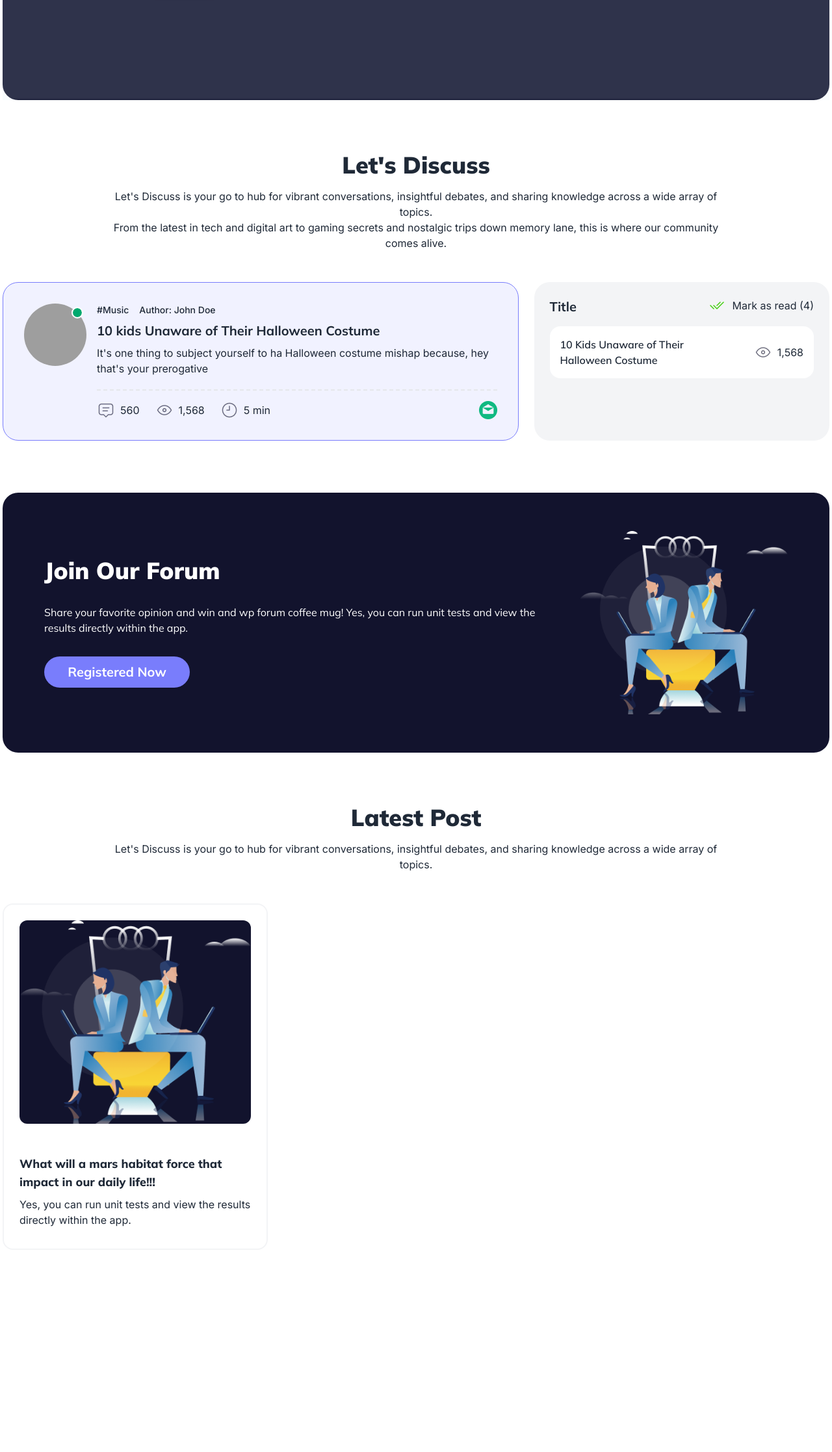
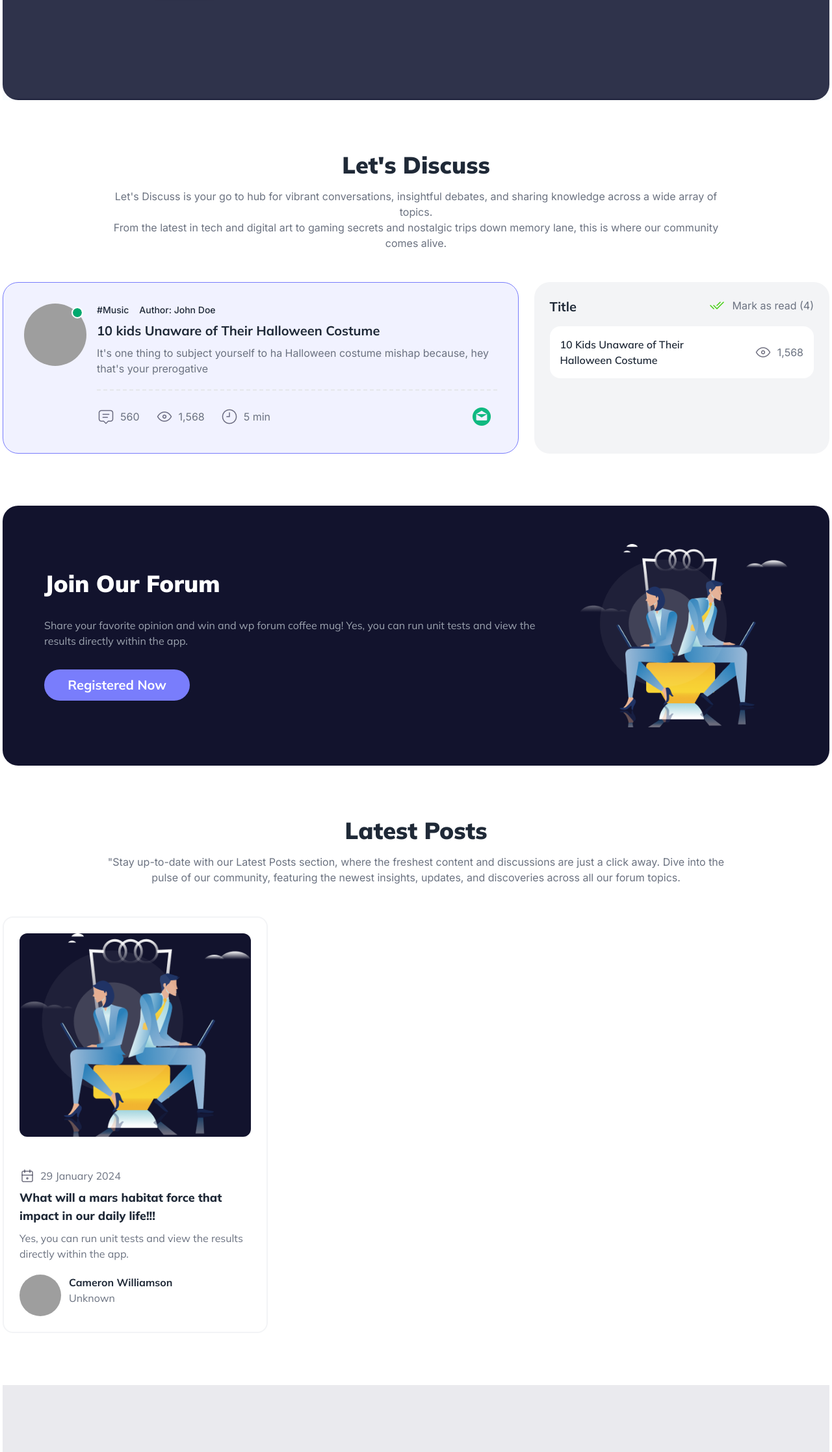
Before and after one commit to abunaim5/pixel-parley, a plain HTML site: page index.html in a window 1280 px wide. Shown: the part 532-2766 px from the top of the page at 65% size. Before the commit the page ends 2455 px from the top, so only its background shows below. Drawn offline with nearby package versions, Linux system fonts and the light colour scheme; grey boxes are pictures that could not be loaded.

Commit message:
added footer section and some corrections

```diff
--- a/index.html
+++ b/index.html
@@ -38,18 +38,26 @@
                 </div>
                 <div class="navbar-end space-x-2">
                     <div class="space-x-2 hidden md:flex">
+                        <div class="tooltip" data-tip="Home">
                             <button class="btn btn-circle">
                                 <img src="images/home.png" alt="">
                             </button>
+                        </div>
+                        <div class="tooltip" data-tip="Create">
                             <button class="btn btn-circle">
                                 <img src="images/pen.png" alt="">
                             </button>
+                        </div>
+                        <div class="tooltip" data-tip="Members">
                             <button class="btn btn-circle">
                                 <img src="images/person.png" alt="">
                             </button>
+                        </div>
+                        <div class="tooltip" data-tip="Blogs">
                             <button class="btn btn-circle">
                                 <img src="images/flag.png" alt="">
                             </button>
+                        </div>
                     </div>
                     <button
                         class="btn text-base md:text-xl text-white font-bold font-mulish rounded-full bg-[#797DFC] min-w-24 md:min-w-32 border-none">Sign
@@ -64,11 +72,11 @@
                 <div class="space-y-4 md:space-y-6 lg:space-y-8 flex-1">
                     <h1
                         class="text-3xl md:text-4xl xl:text-5xl text-white font-molish font-extrabold text-center lg:text-left">
-                        Welcome to <span class="text-[#797DFC]">PixelParley</span>, <br>Where Pixels Meet Discourse
+                        Welcome to <span class="text-[#797DFC]">PixelParley</span>, <br>Where Pixels Meet Discourse!
                     </h1>
                     <p
-                        class="text-base md:text-lg lg:text-xl text-center lg:text-left text-white font-mulish font-medium">
-                        Share your favorite opinion to the worldwide community
+                        class="text-base md:text-lg lg:text-xl text-center lg:text-left text-gray-400 font-mulish font-medium">
+                        Share your favorite opinion to the worldwide community.
                     </p>
                     <div>
                         <label class="input input-bordered flex items-center gap-2 rounded-full pr-0 max-w-[510px]">
@@ -104,7 +112,8 @@
         <section class="space-y-12">
             <div class="text-center space-y-4">
                 <h2 class="text-2xl md:text-4xl font-mulish font-black">Let's Discuss</h2>
-                <p class="max-w-[90%] lg:max-w-[75%] mx-auto">Let's Discuss is your go to hub for vibrant conversations,
+                <p class="max-w-[90%] lg:max-w-[75%] mx-auto text-gray-500">Let's Discuss is your go to hub for vibrant
+                    conversations,
                     insightful debates, and sharing knowledge across a wide array of topics.<span
                         class="hidden lg:flex justify-center">From the latest in tech and digital art to gaming secrets
                         and nostalgic trips down memory lane, this is where our community comes alive.</span></p>
@@ -125,11 +134,12 @@
                                         Doe</span></h5>
                                 <h4 class="text-xl font-bold font-mulish">10 kids Unaware of Their Halloween Costume
                                 </h4>
-                                <p>It's one thing to subject yourself to ha Halloween costume mishap because, hey that's
+                                <p class="text-gray-500">It's one thing to subject yourself to ha Halloween costume
+                                    mishap because, hey that's
                                     your prerogative</p>
                             </div>
                             <div class="flex justify-between items-center gap-4 pt-4">
-                                <div class="flex gap-4 md:gap-6 items-center">
+                                <div class="flex gap-4 md:gap-6 items-center text-gray-500">
                                     <h5 class="flex gap-2 items-center"><img src="images/comment.png" alt="">
                                         <span>560</span>
                                     </h5>
@@ -139,9 +149,9 @@
                                     <h5 class="flex gap-2 items-center"><img src="images/watch.png" alt=""> <span>5
                                             min</span></h5>
                                 </div>
-                                <div>
+                                <button class="btn btn-circle btn-ghost">
                                     <img src="images/email.png" alt="">
-                                </div>
+                                </button>
                             </div>
                         </div>
                     </div>
@@ -152,7 +162,7 @@
                         <h4 class="text-xl font-mulish font-bold">Title</h4>
                         <div class="flex gap-3">
                             <p><img src="images/mark.png" alt=""></p>
-                            <p>Mark as read (4)</p>
+                            <p class="text-gray-500">Mark as read (<span>4</span>)</p>
                         </div>
                     </div>
                     <div id="mark-read" class="mt-4 space-y-4">
@@ -160,7 +170,7 @@
                             <h4 class="font-semibold font-mulish">10 Kids Unaware of Their Halloween Costume</h4>
                             <div class="flex justify-end gap-2 items-center w-[50%]">
                                 <p><img src="images/eye.png" alt=""></p>
-                                <p>1,568</p>
+                                <p class="text-gray-500">1,568</p>
                             </div>
                         </div>
                     </div>
@@ -172,7 +182,8 @@
             class="flex flex-col md:flex-row justify-between gap-4 items-center bg-[#12132D] rounded-3xl min-h-[400px] mt-10 md:mt-20 py-10 px-6 md:px-8 lg:px-16">
             <div class="space-y-4 md:space-y-6 lg:space-y-8 text-center md:text-left">
                 <h3 class="text-3xl md:text-4xl text-white font-black font-mulish">Join Our Forum</h3>
-                <p class="text-white text-sm md:text-base font-mulish">Share your favorite opinion and win and wp forum
+                <p class="text-sm md:text-base font-mulish text-gray-400">Share your favorite opinion and win and wp
+                    forum
                     coffee mug!
                     Yes, you can run unit tests and view the results directly within the app.</p>
                 <button
@@ -186,9 +197,11 @@
         <!-- latest post section -->
         <section class="mt-10 md:mt-20 space-y-12">
             <div class="text-center space-y-4">
-                <h2 class="text-2xl md:text-4xl font-mulish font-black">Latest Post</h2>
-                <p class="max-w-[90%] lg:max-w-[75%] mx-auto">Let's Discuss is your go to hub for vibrant conversations,
-                    insightful debates, and sharing knowledge across a wide array of topics.</p>
+                <h2 class="text-2xl md:text-4xl font-mulish font-black">Latest Posts</h2>
+                <p class="max-w-[90%] lg:max-w-[75%] mx-auto text-gray-500">"Stay up-to-date with our Latest Posts
+                    section, where the freshest content and discussions are just a click away. Dive into the pulse of
+                    our community, featuring the newest insights, updates, and discoveries across all our forum topics.
+                </p>
             </div>
             <!-- latest post cards -->
             <div class="grid grid-cols-1 md:grid-cols-2 lg:grid-cols-3 gap-6">
@@ -199,19 +212,48 @@
                         </figure>
                     </div>
                     <div class="card-body p-6">
+                        <p class="flex items-center gap-2">
+                            <span><img src="images/date.png" alt=""></span>
+                            <span class="font-mulish text-gray-500">29 January 2024</span>
+                        </p>
                         <h2 class="text-lg font-mulish font-extrabold">What will a mars habitat force that impact in our
                             daily life!!!</h2>
-                        <p>Yes, you can run unit tests and view the results directly within the app.</p>
-                        <div class="card-actions">
-
+                        <p class="font-mulish text-gray-500">Yes, you can run unit tests and view the results directly
+                            within the app.</p>
+                        <div class="flex gap-3 mt-3">
+                            <div class="avatar">
+                                <div class="w-16 h-16 rounded-full">
+                                    <img src="https://daisyui.com/images/stock/photo-1534528741775-53994a69daeb.jpg" />
+                                </div>
+                            </div>
+                            <div>
+                                <h4 class="font-bold font-mulish">Cameron Williamson</h4>
+                                <p class="font-mulish text-gray-500">Unknown</p>
+                            </div>
                         </div>
                     </div>
                 </div>
             </div>
         </section>
     </main>
-    <footer>
-
+    <footer class="bg-[#30325E1A] mt-10 md:mt-20">
+        <section class="container mx-auto text-center py-28">
+            <div class="text-center space-y-4 mb-10">
+                <h2 class="text-2xl md:text-4xl font-black font-mulish">Pixel<span class="text-[#797DFC]">P</span>arley
+                </h2>
+                <p class="max-w-[90%] lg:max-w-[75%] mx-auto text-gray-500">Connect, contribute, and uncover new
+                    perspectives in an ever-expanding world of pixels. Jump into the discussion and let your voice be
+                    heard in our pixel-powered parley!</p>
+                <div class="flex items-center justify-center gap-6">
+                    <img src="images/twitter.png" alt="">
+                    <img src="images/facebook.png" alt="">
+                    <img src="images/insta.png" alt="">
+                    <img src="images/github.png" alt="">
+                </div>
+            </div>
+            <p class="font-mulish text-gray-500 pt-10 border-t-2 border-gray-300">Copyright&copy;All rights reserved.
+            </p>
+        </section>
     </footer>
 </body>
 
```
Also changed, not shown: images/facebook.png (added), images/github.png (added), images/insta.png (added), images/twitter.png (added). Lines whose indentation alone changed are shown as unchanged.
